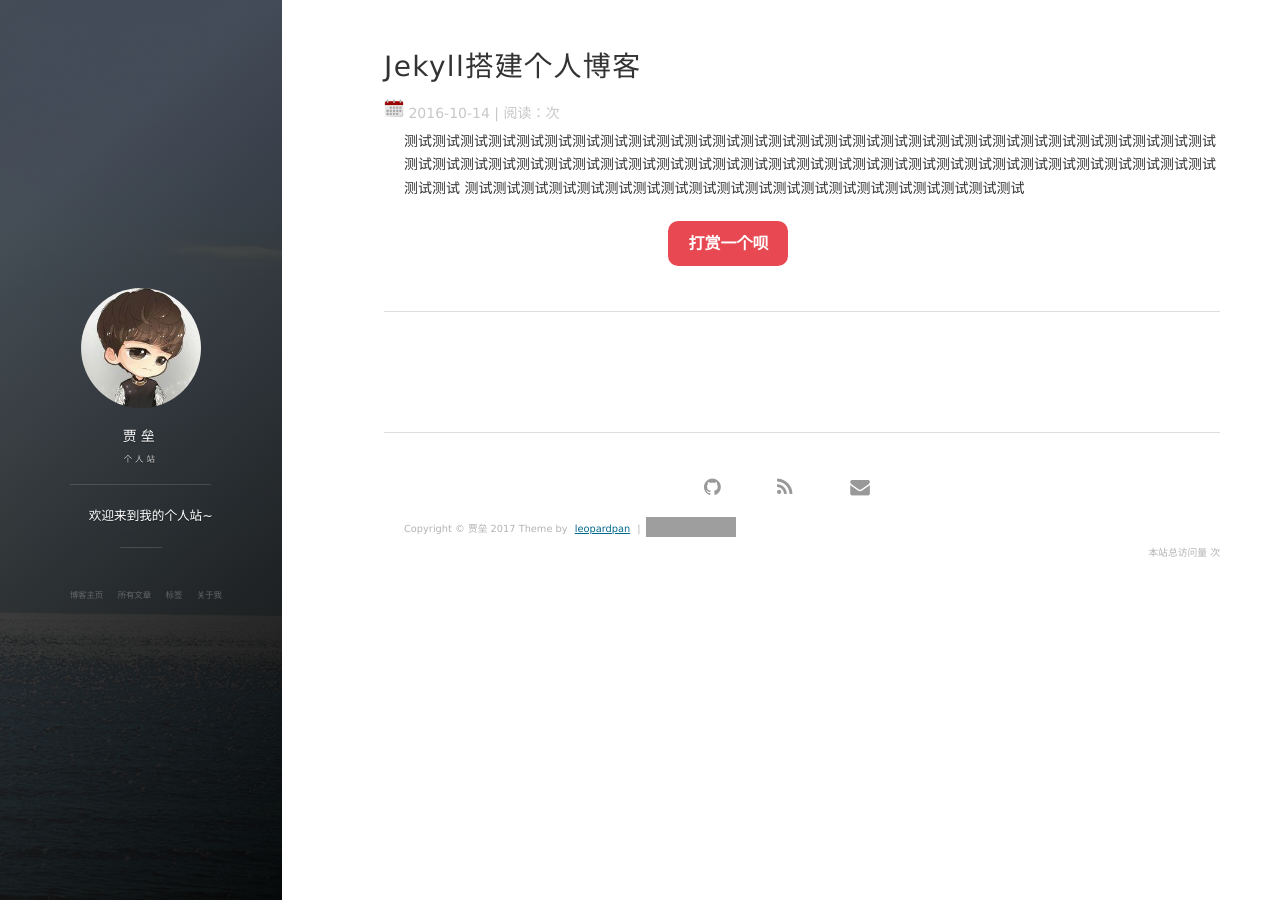
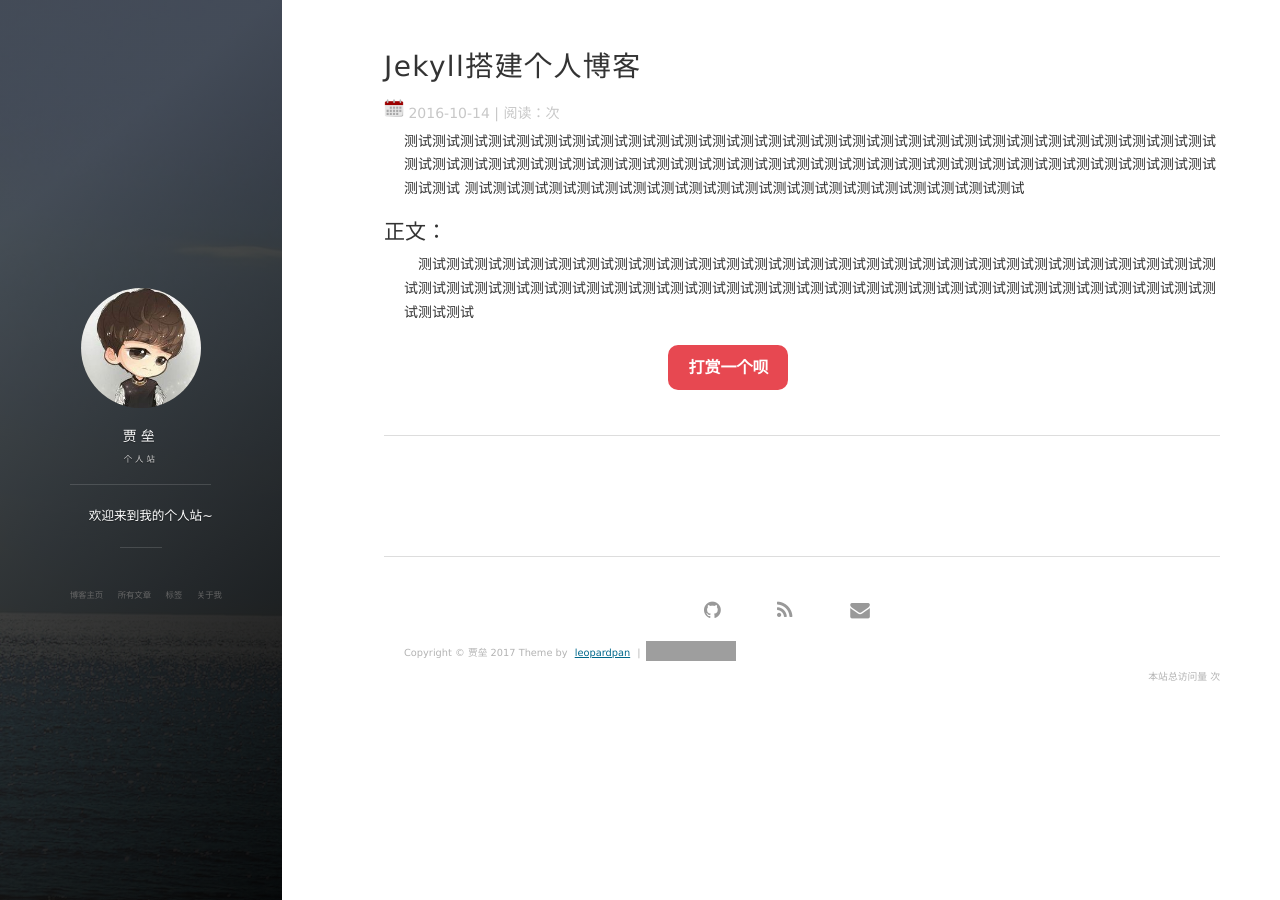
Before and after one commit to jl0476/jl0476.github.io.bak, a Jekyll site: the page built from _posts/2016-10-14-firstblog.md, in a window 1280 px wide. Built offline with Jekyll 4.4.1, drawn with Linux system fonts in a browser that asks for light colours; nearby versions of some CDN libraries; comment, search, counter and statistics services are not loaded; grey boxes are pictures that could not be loaded.

Commit message:
Update 2016-10-14-firstblog.md

```diff
--- a/_posts/2016-10-14-firstblog.md
+++ b/_posts/2016-10-14-firstblog.md
@@ -6,3 +6,5 @@ tags: 博客
 ---
 测试测试测试测试测试测试测试测试测试测试测试测试测试测试测试测试测试测试测试测试测试测试测试测试测试测试测试测试测试测试测试测试测试测试测试测试测试测试测试测试测试测试测试测试测试测试测试测试测试测试测试测试测试测试测试测试测试测试测试测试
 测试测试测试测试测试测试测试测试测试测试测试测试测试测试测试测试测试测试测试测试
+## 正文：
+　测试测试测试测试测试测试测试测试测试测试测试测试测试测试测试测试测试测试测试测试测试测试测试测试测试测试测试测试测试测试测试测试测试测试测试测试测试测试测试测试测试测试测试测试测试测试测试测试测试测试测试测试测试测试测试测试测试测试测试测试
```
